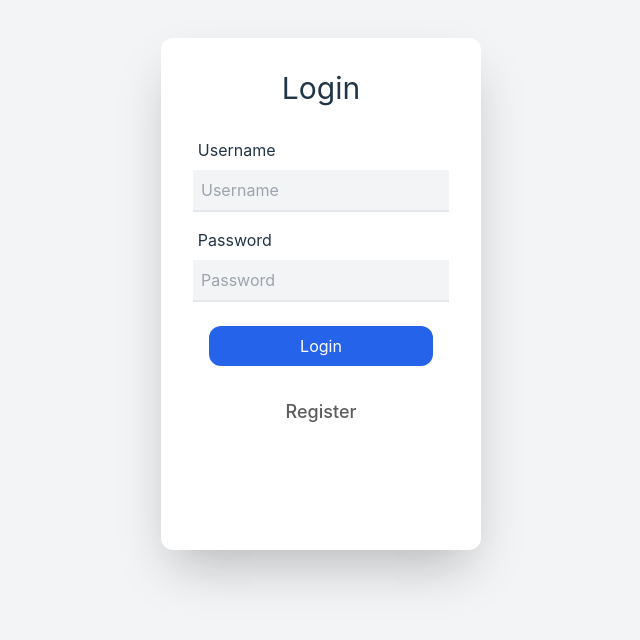
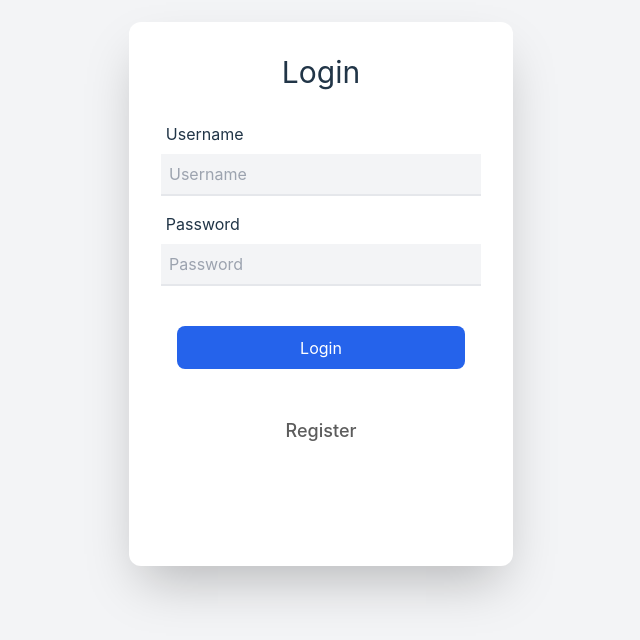
Before and after one commit to Maxwellelelel/StuTrack, a React (Vite) app in the folder frontend/: page /login in a window 1280 px wide. Shown: the part 106-746 px from the top of the page, without its empty margins (319-959 px from the left). Built offline with nearby package versions, Linux system fonts and the light colour scheme.

Commit message:
custom form with smaller components header, username, password, email

```diff
--- a/frontend/src/components/customButton.jsx
+++ b/frontend/src/components/customButton.jsx
@@ -1,7 +1,7 @@
 export function CustomButton({text}) {
     return (
-        <div className="py-[1.5rem] px-[3rem] flex flex-col gap-y-4">
-            <button className="py-[0.5rem] cursor-pointer bg-blue-600 text-white rounded-[12px] hover:bg-blue-700 transition duration-200 ease-in-out">{text}</button>
+        <div className="py-[2.5rem] px-[3rem] flex flex-col gap-y-4">
+            <button className="py-[0.6rem] cursor-pointer bg-blue-600 text-white rounded-lg hover:bg-blue-700 transition duration-200 ease-in-out">{text}</button>
         </div>
     );
 }
--- a/frontend/src/pages/login.tsx
+++ b/frontend/src/pages/login.tsx
@@ -7,7 +7,7 @@ import { FormPassword } from "../components/customForm/formPassword";
 export function LoginPage() {
     return (
         <div className="w-screen h-screen bg-gray-100 flex justify-center items-center font-customFont">
-            <div className="w-[20rem] h-[32rem] bg-white shadow-2xl rounded-[12px] font-customFont">
+            <div className="w-96 h-[34rem] bg-white shadow-2xl rounded-[12px] font-customFont">
                 <h2 className="text-3xl text-center py-[2rem]">Login</h2>
                 <div className="flex flex-col gap-y-4">
                     <FormUsername/>
--- a/frontend/src/pages/register.tsx
+++ b/frontend/src/pages/register.tsx
@@ -7,7 +7,7 @@ import { FormPassword } from "../components/customForm/formPassword";
 export function RegisterPage() {
     return (
         <div className="w-screen h-screen bg-gray-100 flex justify-center items-center">
-            <div className="w-[20rem] h-[32rem] bg-white shadow-2xl rounded-[12px]">
+            <div className="w-96 h-[34rem] bg-white shadow-2xl rounded-[12px]">
                 <h2 className="text-3xl text-center py-[2rem]">Create Account</h2>
                 <div className="flex flex-col gap-y-4">
                     <FormUsername/>
```
